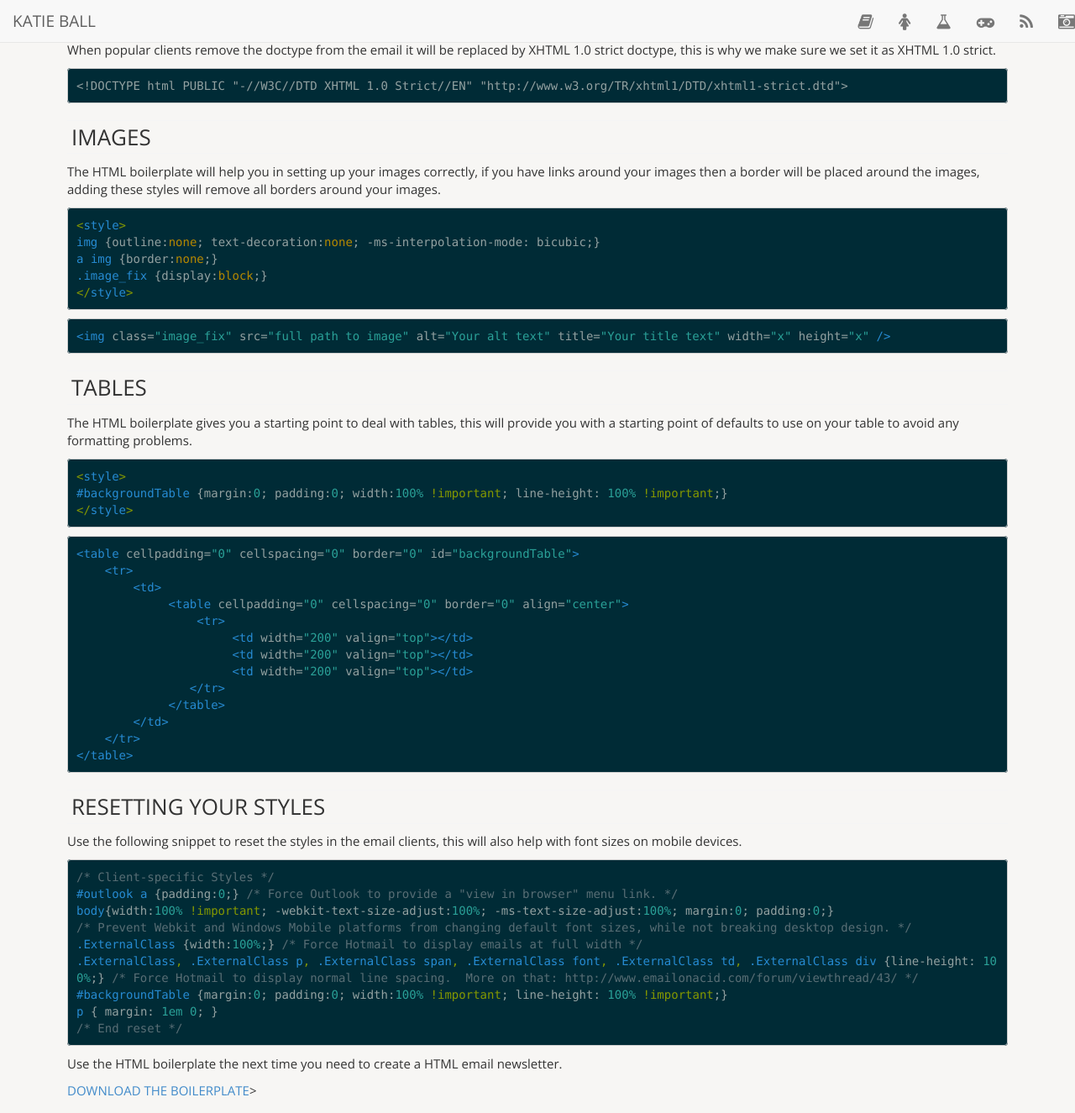
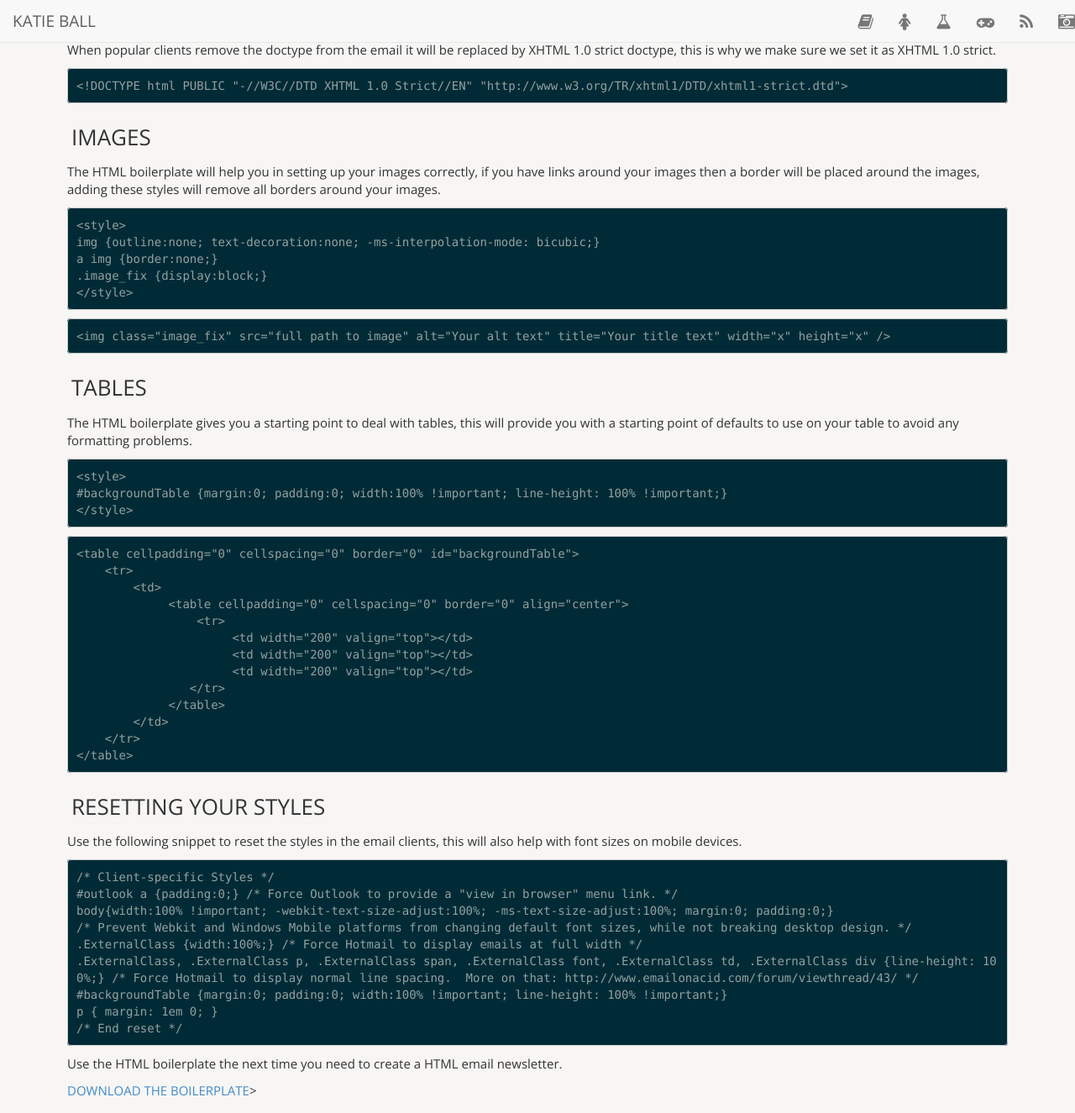
Before and after one commit to roachhd/roachhd.github.io, a Jekyll site: the page built from _posts/2014-11-18-the-html-email-boilerplate.md, in a window 1280 px wide and 1400 px high, scrolled down 389 px, cut to the strip 0-1325 px from the top of the window. Shown: the whole strip at 84% size. Built offline with Jekyll 4.4.1, drawn with Linux system fonts in a browser that asks for light colours; nearby versions of some CDN libraries; Markdown is read by kramdown in place of the engine named in the settings; comment, search, counter and statistics services are not loaded.

Commit message:
Update 2014-11-18-the-html-email-boilerplate.md

```diff
--- a/_posts/2014-11-18-the-html-email-boilerplate.md
+++ b/_posts/2014-11-18-the-html-email-boilerplate.md
@@ -30,7 +30,7 @@ While many email clients will strip out the doctype, it's good practice to add a
 The HTML boilerplate will help you in setting up your images correctly, if you have links around your images then a border will be placed around the images, adding these styles will remove all borders around your images.
 
 
-~~~css
+~~~
 <style>
 img {outline:none; text-decoration:none; -ms-interpolation-mode: bicubic;}
 a img {border:none;}
@@ -39,7 +39,7 @@ a img {border:none;}
 ~~~
 
 
-~~~html
+~~~
 <img class="image_fix" src="full path to image" alt="Your alt text" title="Your title text" width="x" height="x" />
 ~~~
 
@@ -50,15 +50,15 @@ The HTML boilerplate gives you a starting point to deal with tables, this will p
 
 
 
-~~~css
-<style>
-#backgroundTable {margin:0; padding:0; width:100% !important; line-height: 100% !important;}
-</style>
-~~~
+
+    <style>
+    #backgroundTable {margin:0; padding:0; width:100% !important; line-height: 100% !important;}
+    </style>
 
 
 
-~~~html
+
+~~~
 <table cellpadding="0" cellspacing="0" border="0" id="backgroundTable">
     <tr>
         <td>
@@ -84,7 +84,7 @@ Use the following snippet to reset the styles in the email clients, this will al
 
 
 
-~~~css
+~~~
 /* Client-specific Styles */
 #outlook a {padding:0;} /* Force Outlook to provide a "view in browser" menu link. */
 body{width:100% !important; -webkit-text-size-adjust:100%; -ms-text-size-adjust:100%; margin:0; padding:0;}
```
